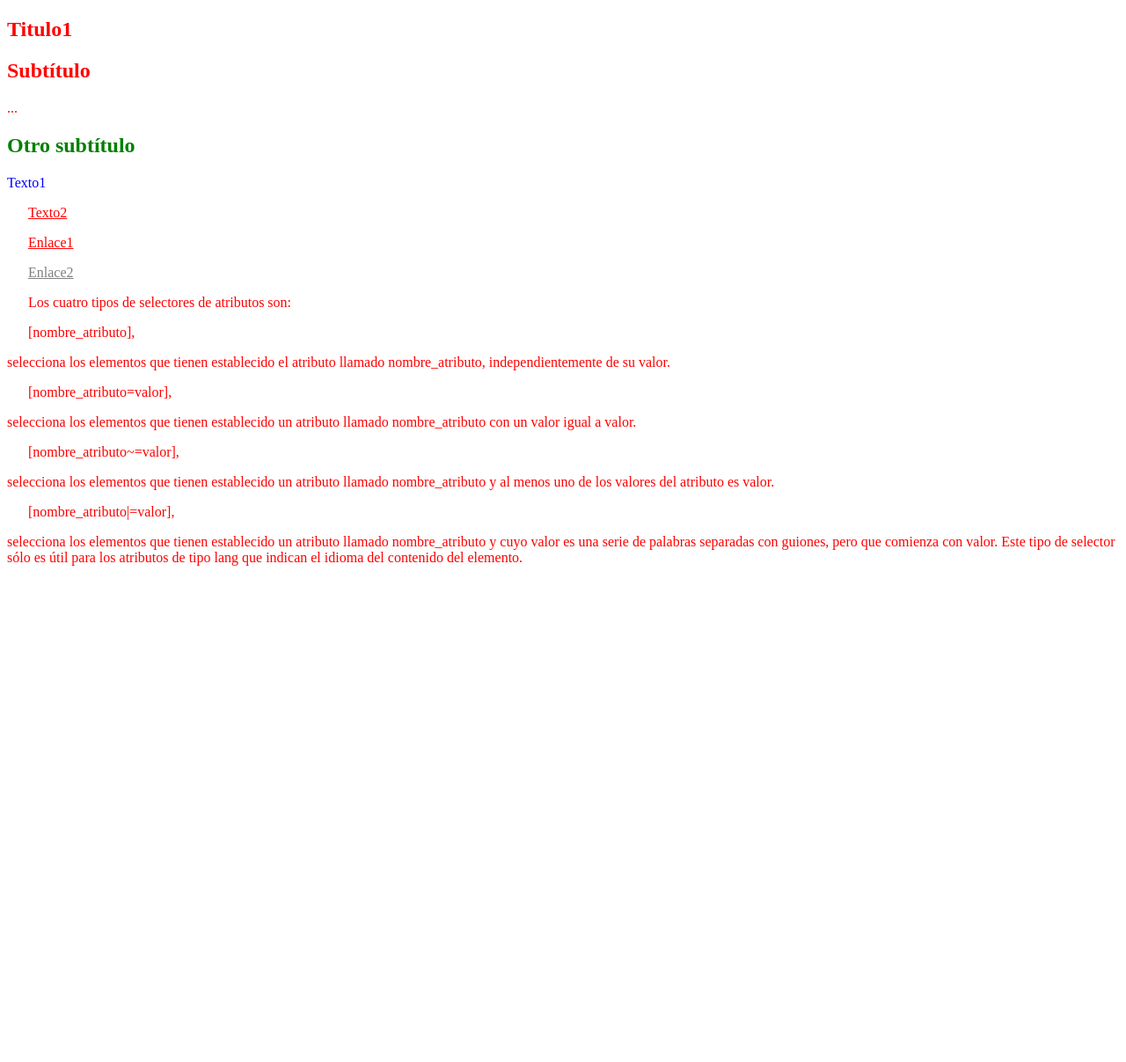
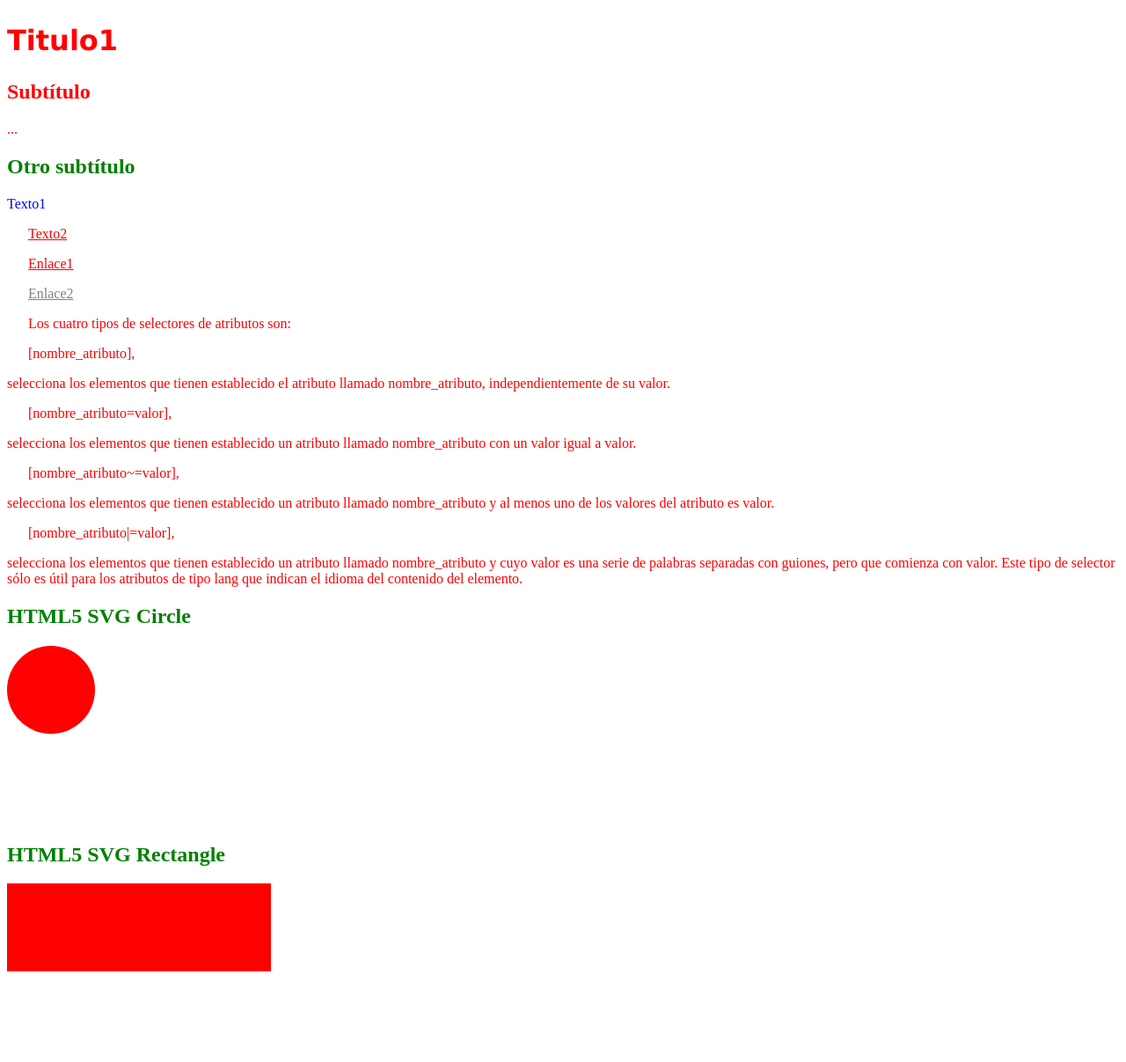
Before and after one commit to estudiantepb08/diseno-web, a plain HTML site: page practica-selectores/index.html in a window 1280 px wide. Shown: the whole page at 88% size. Before the commit the page ends 800 px from the top, so only its background shows below. Drawn offline with Linux system fonts and the light colour scheme.

Commit message:
Practica unidades de medida css

```diff
--- a/practica-selectores/css/styles.css
+++ b/practica-selectores/css/styles.css
@@ -30,3 +30,8 @@ a[class~="externo"] { color: blue; }
 /* Selecciona todos los elementos de la página cuyo atributo
    "lang" empiece por "es", es decir, "es", "es-ES", "es-AR", etc. */
 *[lang|="es"] { color : red }
+
+
+/*Agrupar las reglas para que no pese mucho el archivo CSS y la pagina cargue rapido*/
+h1 { color: red; font-size: 2em; font-family: Verdana; }
+h1 {color:red;font-size:2em;font-family:Verdana;}
--- a/practica-selectores/index.html
+++ b/practica-selectores/index.html
@@ -33,6 +33,15 @@ Los cuatro tipos de selectores de atributos son:
 
 </p>
 
+<h2>HTML5 SVG Circle</h2>
+<svg id="svgelem" height="200" xmlns="http://www.w3.org/2000/svg">
+<circle id="redcircle" cx="50" cy="50" r="50" fill="red" />
+</svg>
+
+<h2>HTML5 SVG Rectangle</h2>
+<svg id="svgelem" height="200" xmlns="http://www.w3.org/2000/svg">
+<rect id="redrect" width="300" height="100" fill="red" />
+</svg>
 </section>
 
 </body>
```
